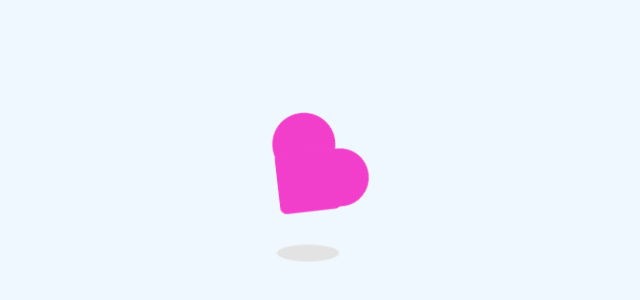
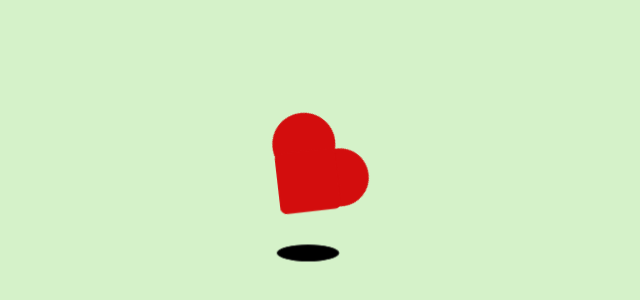
Before and after one commit to adoyizao/100-days-of-web-development, a plain HTML site: page index.html in a window 1280 px wide. Shown: the part 210-510 px from the top of the page, without its empty margins (332-972 px from the left). Drawn offline with Linux system fonts and the light colour scheme.

Commit message:
color update to animations
i'm learning to make sense of the codes

```diff
--- a/style.css
+++ b/style.css
@@ -1,6 +1,6 @@
 /* Set the background color of the body */
 body {
-  background-color: aliceblue;
+  background-color: rgb(213, 242, 201);
 }
 
 /* Position and center the container using absolute positioning and transform */
@@ -32,8 +32,8 @@ body {
   display: block;
   height: 64px;
   width: 64px;
-  background: #f23fcb;
-  border: 1px solid #f23fcb;
+  background: #d30d0d;
+  border: 1px solid #d30d0d;
   border-radius: 100%;
 }
 
@@ -92,8 +92,8 @@ body {
   height: 16px;
   width: 64px;
   border-radius: 50%;
-  background-color: #e4e3e3;
-  border: 1px solid #e4e3e3;
+  background-color: #000000;
+  border: 1px solid #000000;
   animation: shadow 2.3s cubic-bezier(0.75, 0, 0.5, 1) infinite;
 }
 
```
